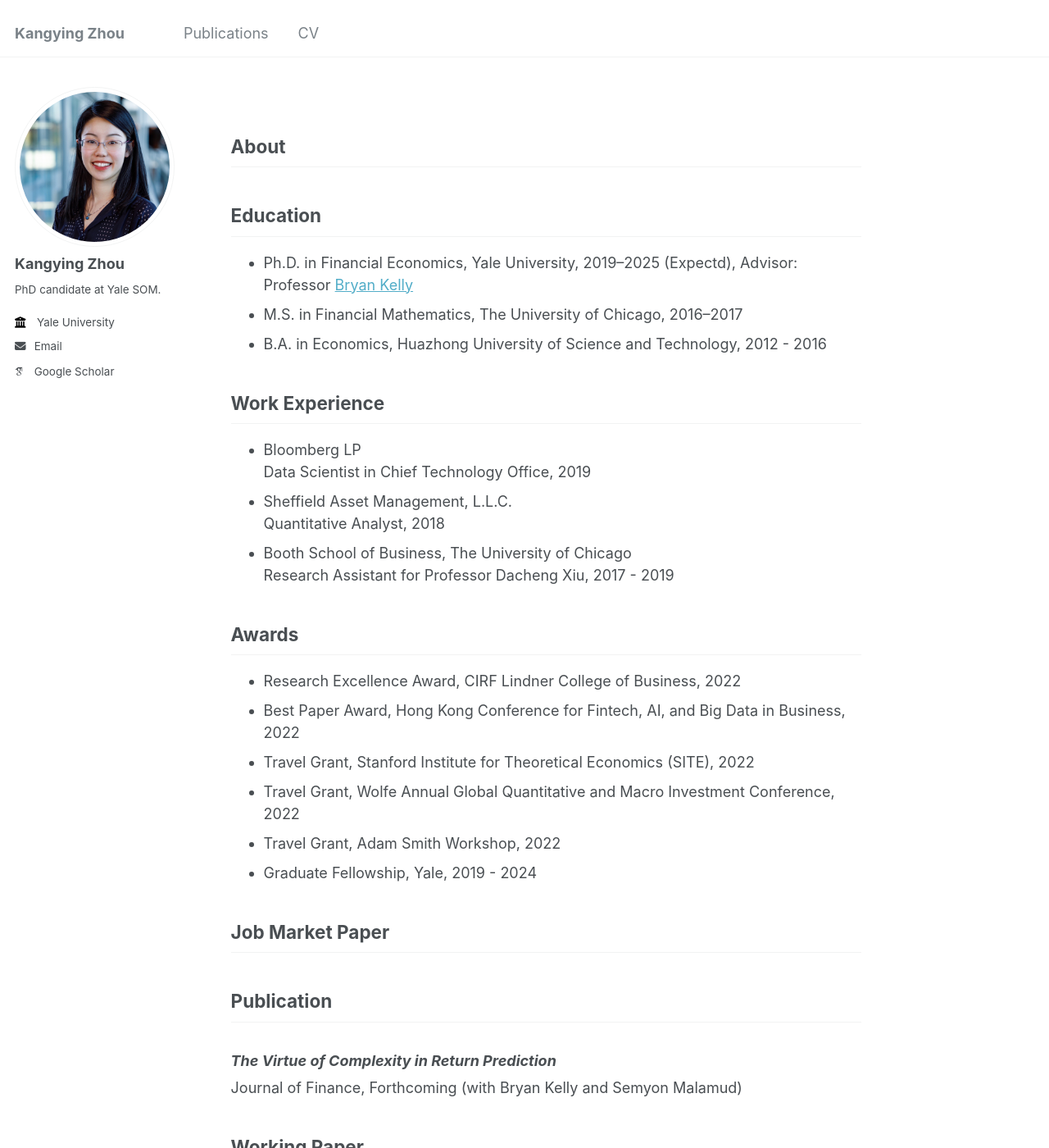
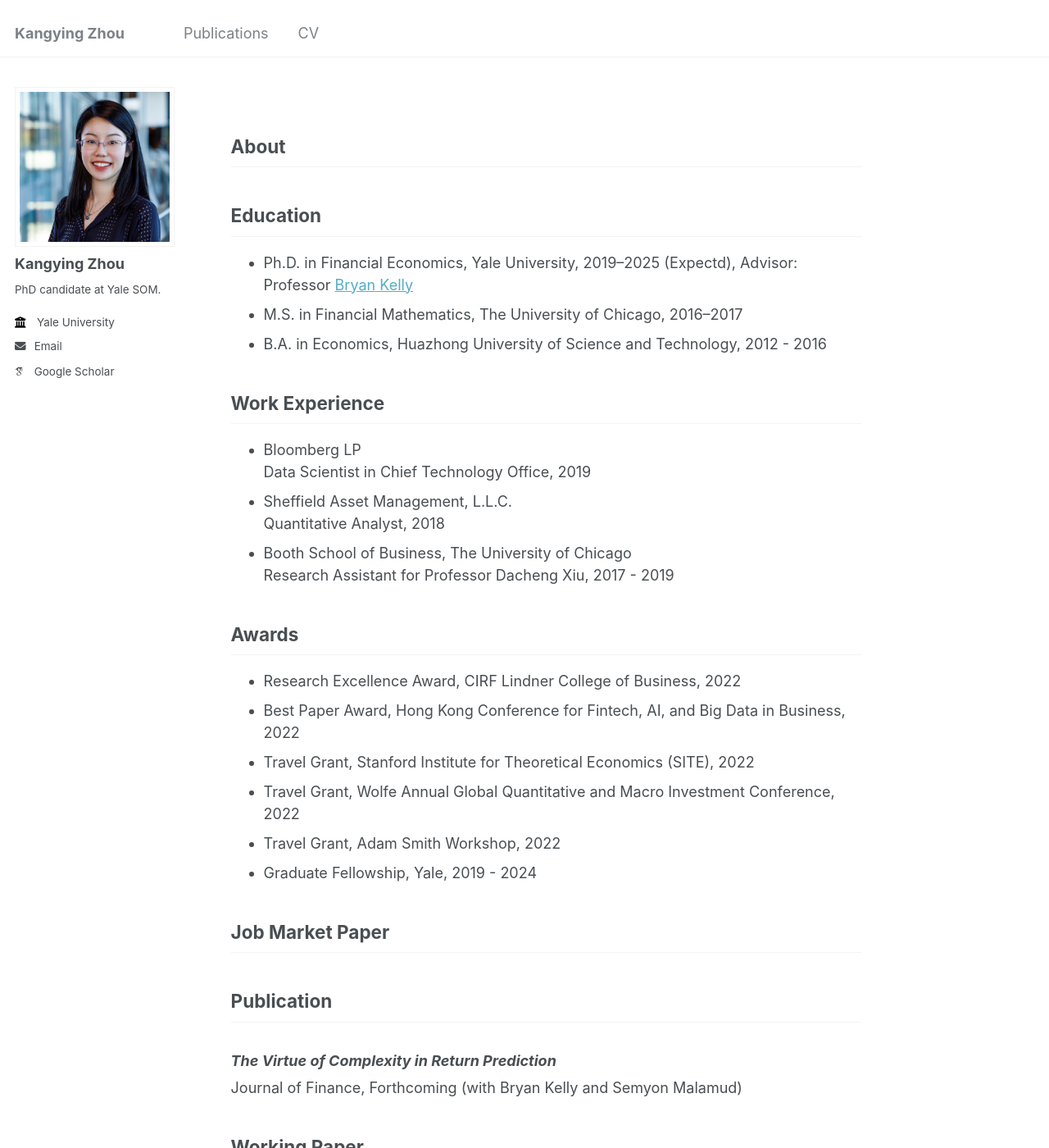
Before and after one commit to rosieli5/rosieli5.github.io, a Jekyll site: the page built from _pages/about.md, in a window 1280 px wide and 1400 px high. Shown: the whole window at 82% size. Built offline with Jekyll 4.4.1, drawn with Linux system fonts in a browser that asks for light colours; some web fonts are replaced.

Commit message:
Update _sidebar.scss

```diff
--- a/_sass/_sidebar.scss
+++ b/_sass/_sidebar.scss
@@ -95,8 +95,10 @@
   img {
     // max-width: 175px;
     max-width: 360px;
+    max-height: 360px;
+
     // border-radius: 50%;
-    border-radius: 100%;
+    // border-radius: 100%;
 
     @include breakpoint($large) {
       padding: 5px;
```
